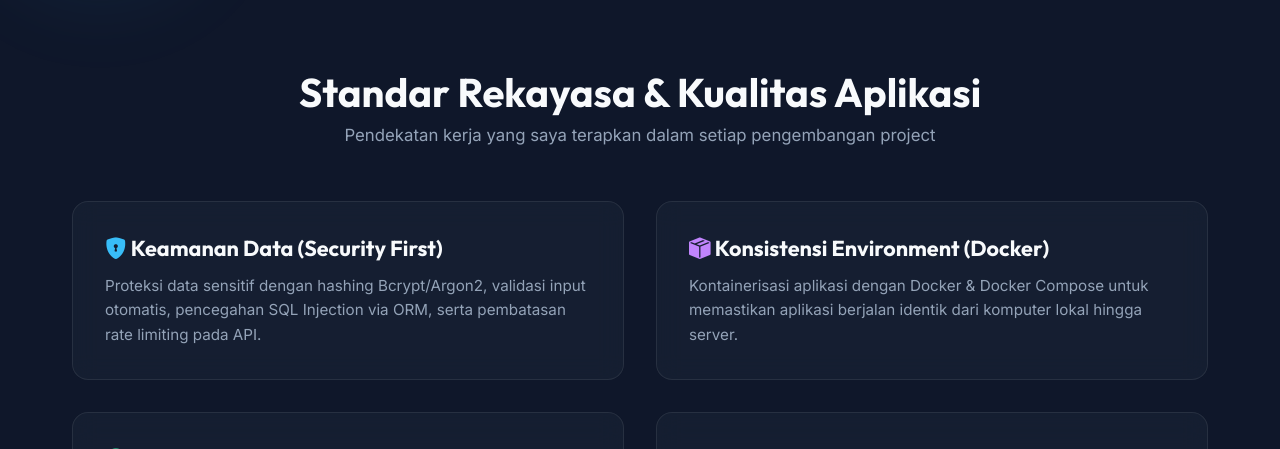
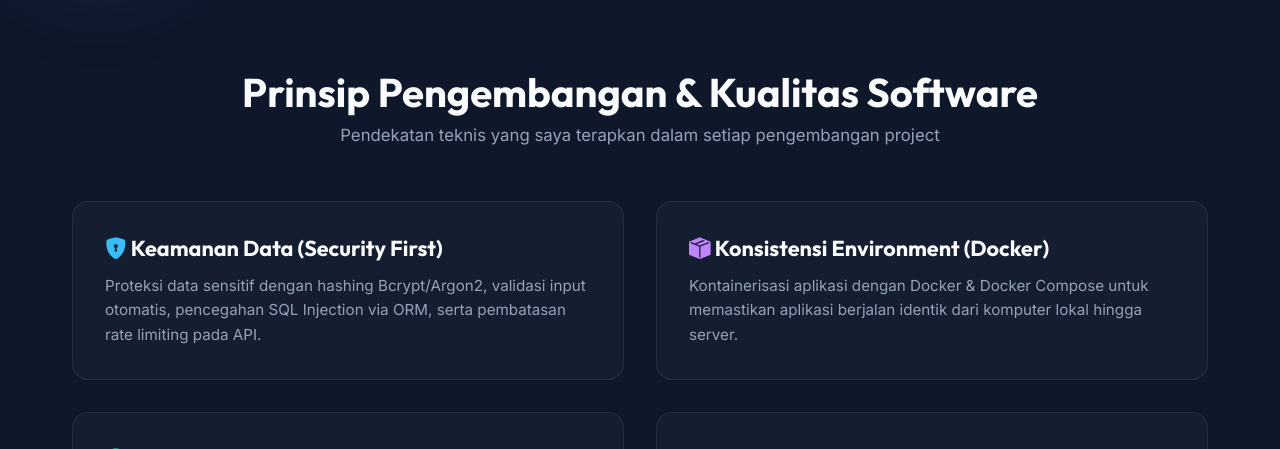
Before and after one commit to anYoneo/developer-portfolio, a plain HTML site: page index.html in a window 1280 px wide. Shown: the part 651-1100 px from the top of the page. Drawn offline with nearby package versions, Linux system fonts and the light colour scheme.

```diff
--- a/index.html
+++ b/index.html
@@ -64,8 +64,8 @@
         <!-- Engineering Standards Section -->
         <section class="interactive-section">
             <div class="section-header">
-                <h2>Standar Rekayasa & Kualitas Aplikasi</h2>
-                <p>Pendekatan kerja yang saya terapkan dalam setiap pengembangan project</p>
+                <h2>Prinsip Pengembangan & Kualitas Software</h2>
+                <p>Pendekatan teknis yang saya terapkan dalam setiap pengembangan project</p>
             </div>
 
             <div class="card-grid" style="grid-template-columns: 1fr 1fr;">
@@ -271,7 +271,7 @@
 
                             <!-- Balance Form -->
                             <div class="glass-card" style="padding: 1.5rem; display: flex; flex-direction: column; gap: 1.25rem; border: 1px solid var(--border-color); background: rgba(255,255,255,0.01);">
-                                <div style={{display: 'flex', justifyContent: 'space-between', alignItems: 'center'}}>
+                                <div style="display: flex; justify-content: space-between; align-items: center;">
                                     <span style="font-size: 0.9rem; color: var(--text-secondary);">Saldo Terkumpul</span>
                                     <span id="demo-balance" style="font-family: monospace; font-weight: 700; color: var(--accent-green); font-size: 1.25rem;">Rp 7.500.000</span>
                                 </div>
```
